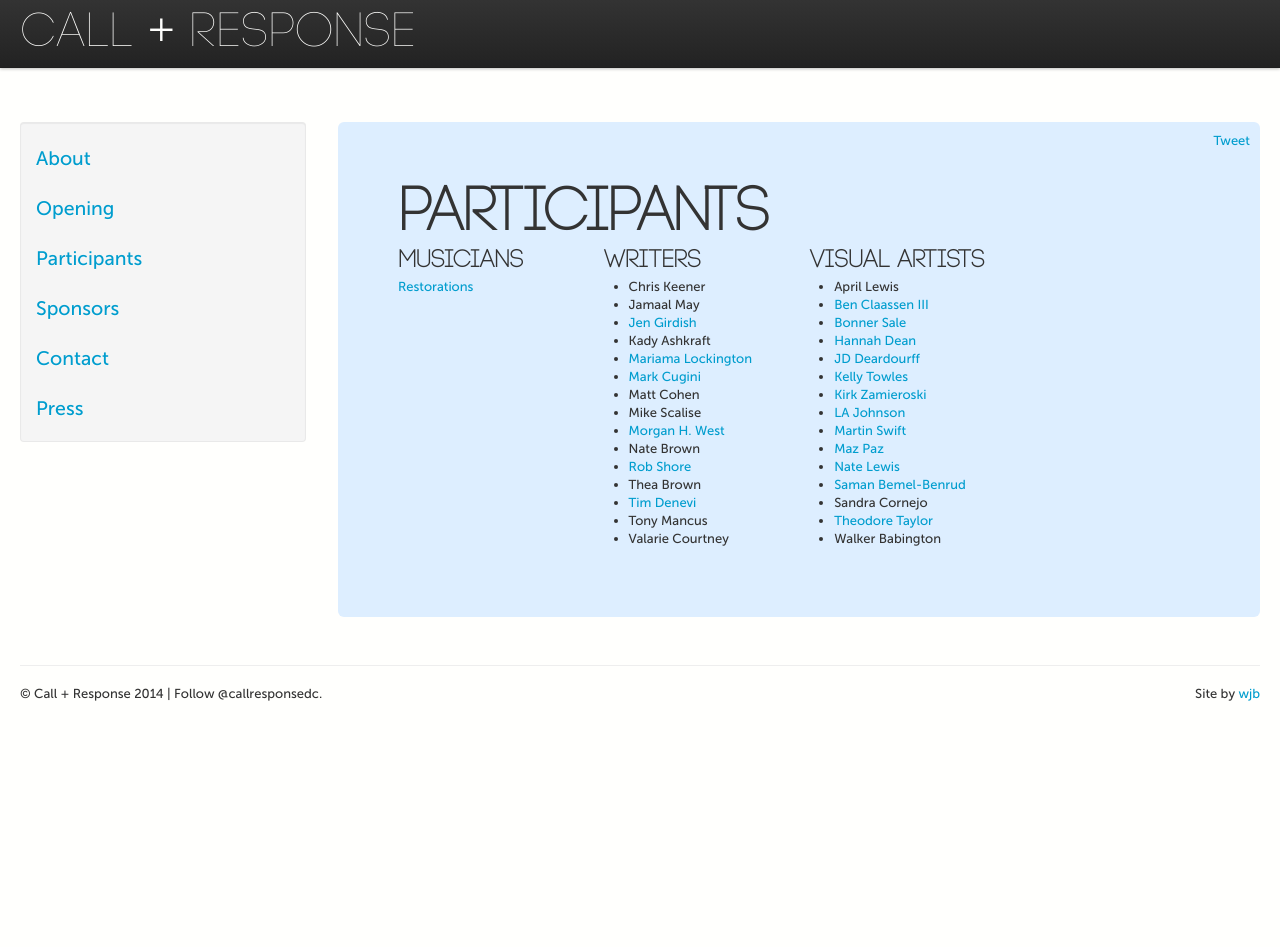
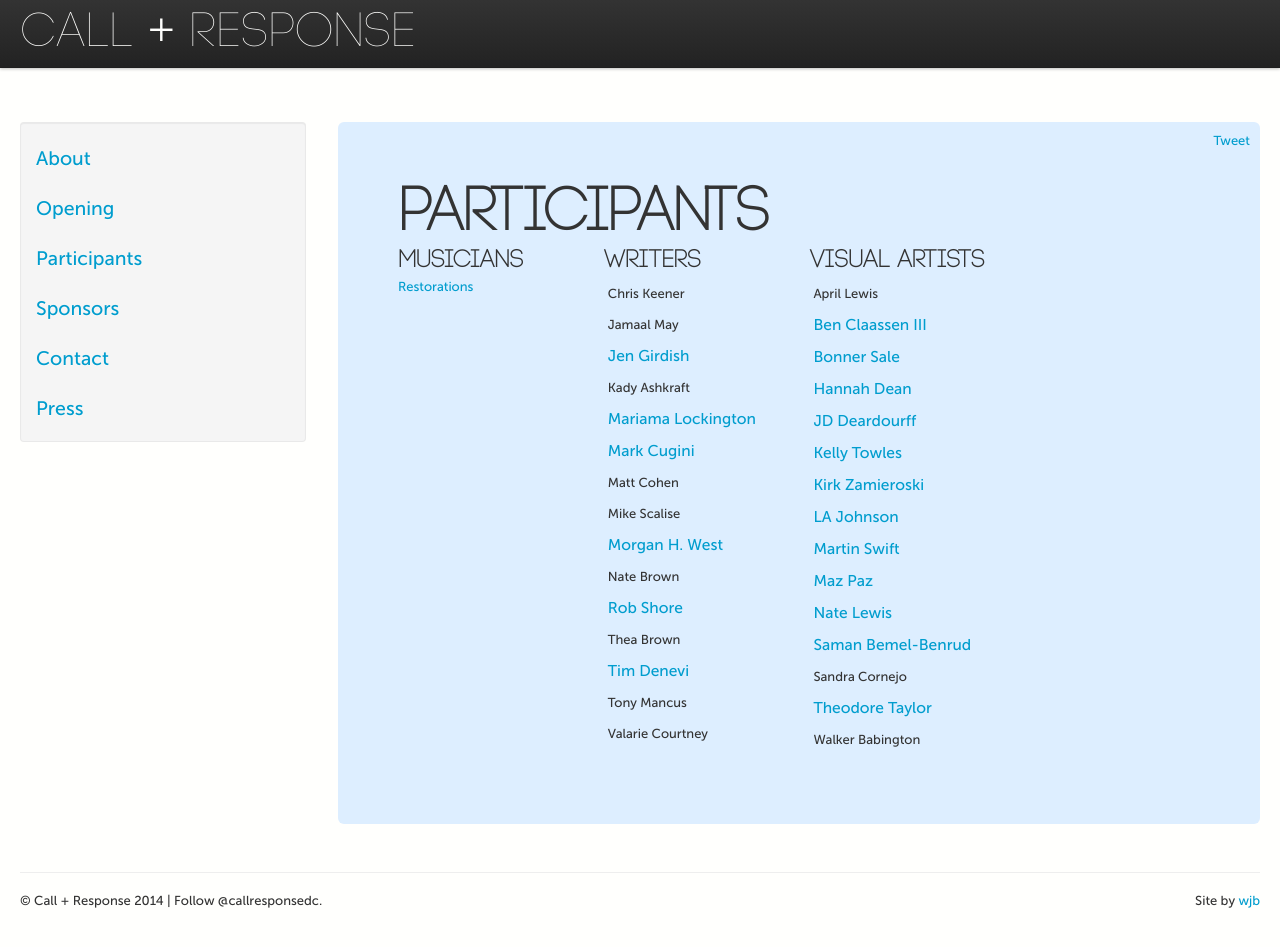
Before and after one commit to callandresponsedc/callandresponsedc, a Jekyll site: the page built from participants/index.html, in a window 1280 px wide and 959 px high. Shown: the top 947 px of the window. Built offline with Jekyll 4.4.1, drawn with Linux system fonts in a browser that asks for light colours; Markdown is read by kramdown in place of the engine named in the settings; comment, search, counter and statistics services are not loaded.

Commit message:
Update participants html.

```diff
--- a/participants/index.html
+++ b/participants/index.html
@@ -18,9 +18,8 @@ title: Participants
     </ul>
   </div>
   <div class="span3 pull-center" id="writers">
-    <h2>Writers
-    </h2>
-<ul>
+    <h2>Writers</h2>
+    <ul class="participants">
       <li>Chris Keener </li>
       <li>Jamaal May</li>
       <li><a href="http://jengirdish.com">Jen Girdish</a></li>
@@ -37,13 +36,10 @@ title: Participants
       <li>Tony Mancus</li>
       <li>Valarie Courtney</li>
     </ul>
+  </div>
+  <div class="span4 pull-right" id="artists">
+    <h2>Visual Artists</h2>
     <ul class="participants">
-    </ul>
-  </div>
-  <div class="span3 pull-right" id="artists">
-    <h2>Visual Artists
-    </h2>
-<ul>
       <li>April Lewis</li>
       <li><a href="http://twitter.com/bendependent">Ben Claassen III</a></li>
       <li><a href="http://bonnersale.com/home.html">Bonner Sale</a></li>
@@ -60,7 +56,5 @@ title: Participants
       <li><a href="http://www.theodore3.com/">Theodore Taylor</a></li>
       <li>Walker Babington</li>
     </ul>
-    <ul class="participants">
-    </ul>
   </div>
 </div>
```
Lines whose indentation alone changed are shown as unchanged.
